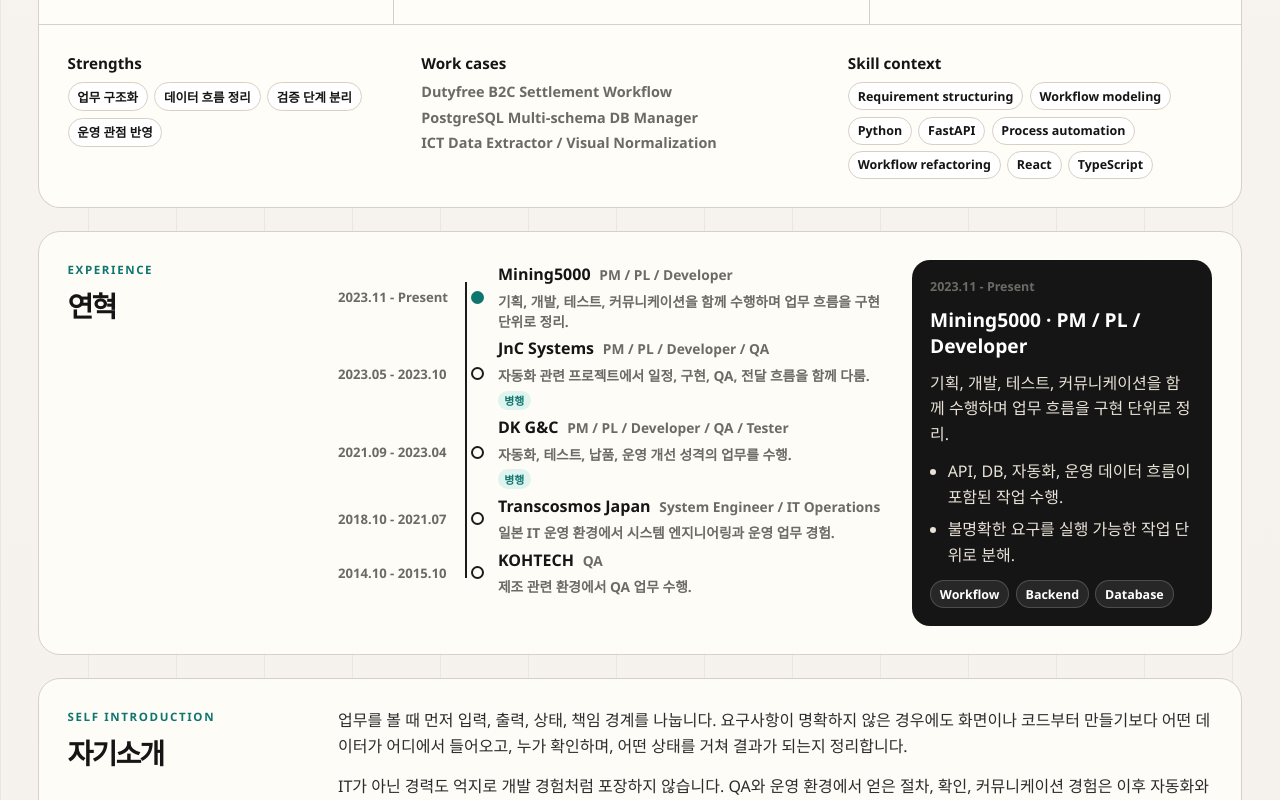
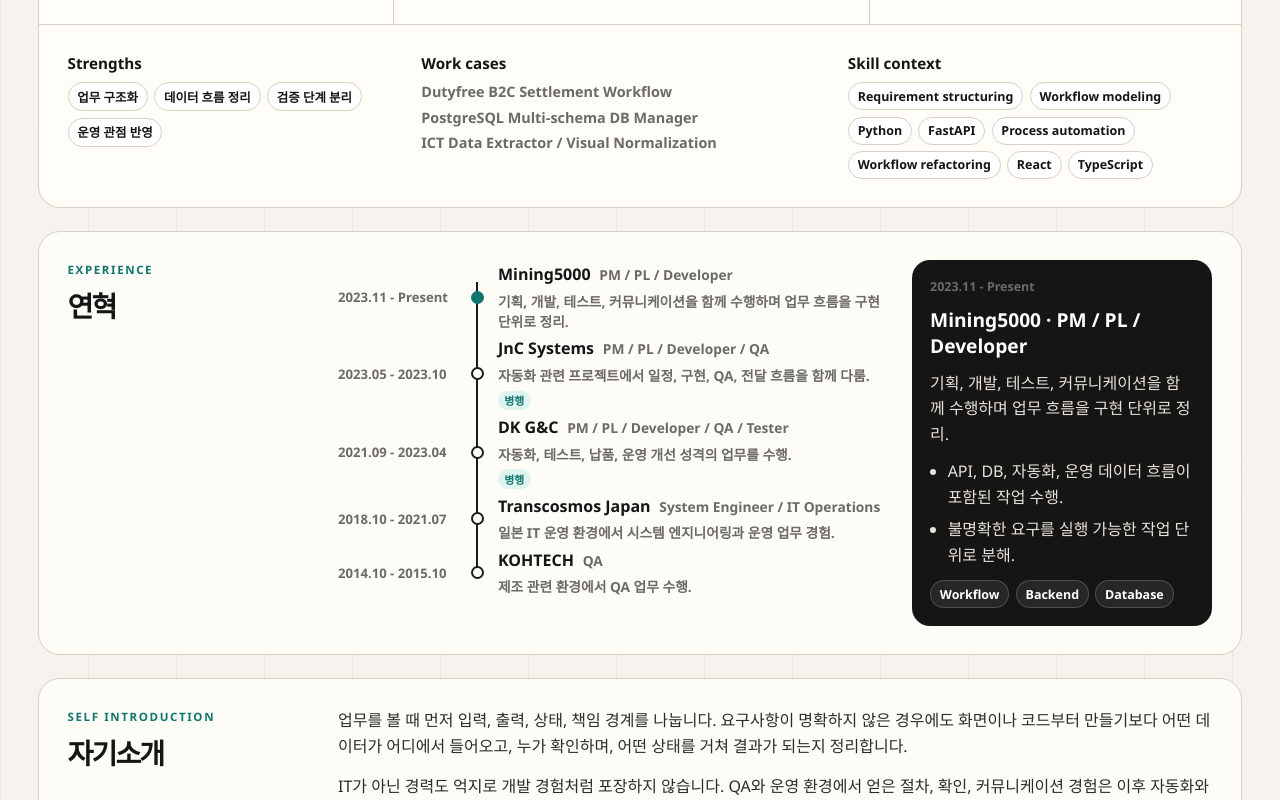
Before and after one commit to Dreamer-Dy-Yun/career-portfolio, a React (Vite) app: page / in a window 1280 px wide. Shown: the part 567-1367 px from the top of the page. Built offline with nearby package versions, Linux system fonts and the light colour scheme; no server answers.

Commit message:
Center timeline dots on axis

```diff
--- a/src/styles/document.css
+++ b/src/styles/document.css
@@ -13,6 +13,11 @@
 }
 
 .timeline-list {
+  --timeline-period-width: 7.4rem;
+  --timeline-axis-width: 1.3rem;
+  --timeline-axis-gap: 0.65rem;
+  --timeline-axis-center: calc(var(--timeline-period-width) + var(--timeline-axis-gap) + (var(--timeline-axis-width) / 2));
+
   display: grid;
   gap: 0;
   position: relative;
@@ -20,7 +25,7 @@
 
 .timeline-list::before {
   position: absolute;
-  left: 7.95rem;
+  left: calc(var(--timeline-axis-center) - 1px);
   top: 1.35rem;
   bottom: 1.35rem;
   width: 2px;
@@ -35,8 +40,8 @@
 .timeline-button {
   width: 100%;
   display: grid;
-  grid-template-columns: 7.4rem 1.3rem minmax(0, 1fr);
-  gap: 0.65rem;
+  grid-template-columns: var(--timeline-period-width) var(--timeline-axis-width) minmax(0, 1fr);
+  gap: var(--timeline-axis-gap);
   align-items: center;
   min-height: 3rem;
   padding: 0.2rem 0;
```
Also changed, not shown: src/styles/README.md.
